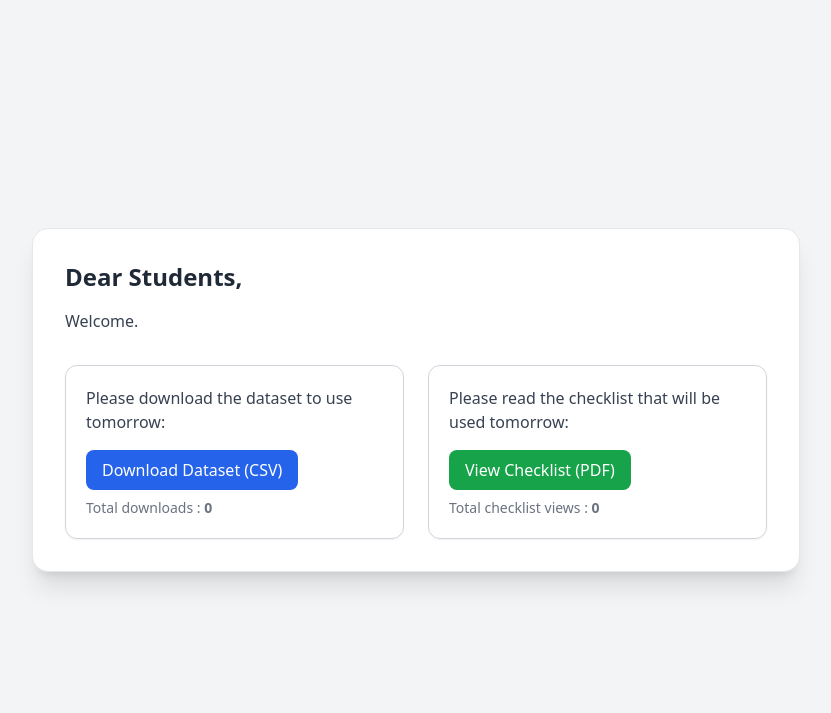
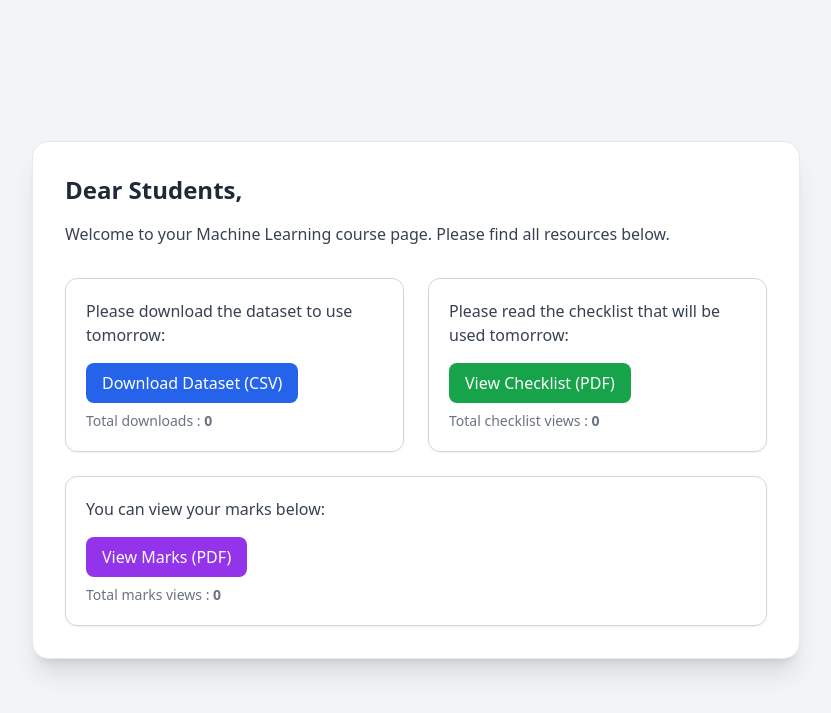
Before and after one commit to CyizaLandry5/Webo, a PHP site: page /machine_learning.php in a window 1280 px wide. Shown: the top 713 px of the page, without its empty margins (224-1055 px from the left). Run offline with PHP 8.4, Linux system fonts and the light colour scheme; some libraries are stand-ins or nearby versions.

Commit message:
update page

```diff
--- a/machine_learning.php
+++ b/machine_learning.php
@@ -12,36 +12,34 @@ function log_action($type) {
         $lines = file($logFile, FILE_IGNORE_NEW_LINES | FILE_SKIP_EMPTY_LINES);
         foreach ($lines as $line) {
             list($logIp, $logType, $logTime) = explode(',', $line);
-            // Keep only logs from the last hour
             if (($time - (int)$logTime) < $oneHour) {
                 $logs[] = [$logIp, $logType, $logTime];
             }
         }
     }
 
-    // Check if this IP already logged this action within the last hour
+    // Prevent duplicate within 1 hour
     foreach ($logs as $entry) {
         if ($entry[0] === $ip && $entry[1] === $type && ($time - (int)$entry[2]) < $oneHour) {
-            return false; // Already counted within the hour
+            return false;
         }
     }
 
-    // Log new entry
+    // Add new log
     $logs[] = [$ip, $type, $time];
     $fp = fopen($logFile, 'w');
     foreach ($logs as $entry) {
         fputcsv($fp, $entry);
     }
     fclose($fp);
-
     return true;
 }
 
-// === FILE DOWNLOAD HANDLER ===
+// === FILE HANDLERS ===
 if (isset($_GET['download']) && $_GET['download'] === 'dataset') {
     $file = 'dataset_mid_term.csv';
     if (file_exists($file)) {
-        log_action('dataset'); // Log dataset download
+        log_action('dataset');
         header('Content-Description: File Transfer');
         header('Content-Type: text/csv');
         header('Content-Disposition: attachment; filename="' . basename($file) . '"');
@@ -57,27 +55,37 @@ if (isset($_GET['download']) && $_GET['download'] === 'dataset') {
     }
 }
 
-// === CHECKLIST VIEW HANDLER ===
 if (isset($_GET['view']) && $_GET['view'] === 'checklist') {
-    log_action('checklist'); // Log checklist view
+    log_action('checklist');
     header("Location: checklist.pdf");
+    exit;
+}
+
+// New: Marks file download/view handler
+if (isset($_GET['view']) && $_GET['view'] === 'marks') {
+    log_action('marks');
+    header("Location: marks.pdf");
     exit;
 }
 
 // === Count totals ===
 $totalDataset = 0;
 $totalChecklist = 0;
+$totalMarks = 0;
+
 if (file_exists('download_log.csv')) {
     $lines = file('download_log.csv', FILE_IGNORE_NEW_LINES | FILE_SKIP_EMPTY_LINES);
     foreach ($lines as $line) {
         list($ip, $type, $t) = explode(',', $line);
         if ($type === 'dataset') $totalDataset++;
         if ($type === 'checklist') $totalChecklist++;
+        if ($type === 'marks') $totalMarks++;
     }
 }
 
 $datasetFile = "?download=dataset";
 $checklistFile = "?view=checklist";
+$marksFile = "?view=marks";
 ?>
 
 <!DOCTYPE html>
@@ -92,14 +100,12 @@ $checklistFile = "?view=checklist";
 
   <div class="bg-white shadow-xl rounded-2xl p-8 max-w-3xl w-full border border-gray-200">
     <h1 class="text-2xl font-semibold text-gray-800 mb-4">Dear Students,</h1>
-    <p class="text-gray-700 mb-8">Welcome.</p>
+    <p class="text-gray-700 mb-8">Welcome to your Machine Learning course page. Please find all resources below.</p>
 
     <div class="grid md:grid-cols-2 gap-6">
       <!-- Dataset -->
       <div class="border border-gray-300 rounded-xl p-5 shadow-sm">
-        <p class="text-gray-700 mb-2">
-          Please download the dataset to use tomorrow:
-        </p>
+        <p class="text-gray-700 mb-2">Please download the dataset to use tomorrow:</p>
         <a href="<?php echo $datasetFile; ?>"
            class="inline-flex items-center px-4 py-2 mt-2 bg-blue-600 text-white font-medium rounded-lg hover:bg-blue-700 transition">
           Download Dataset (CSV)
@@ -111,9 +117,7 @@ $checklistFile = "?view=checklist";
 
       <!-- Checklist -->
       <div class="border border-gray-300 rounded-xl p-5 shadow-sm">
-        <p class="text-gray-700 mb-2">
-          Please read the checklist that will be used tomorrow:
-        </p>
+        <p class="text-gray-700 mb-2">Please read the checklist that will be used tomorrow:</p>
         <a href="<?php echo $checklistFile; ?>"
            class="inline-flex items-center px-4 py-2 mt-2 bg-green-600 text-white font-medium rounded-lg hover:bg-green-700 transition">
           View Checklist (PDF)
@@ -123,8 +127,17 @@ $checklistFile = "?view=checklist";
         </p>
       </div>
 
-      <!-- Google Form Submission -->
-
+      <!-- Marks -->
+      <div class="border border-gray-300 rounded-xl p-5 shadow-sm md:col-span-2">
+        <p class="text-gray-700 mb-2">You can view your marks below:</p>
+        <a href="<?php echo $marksFile; ?>"
+           class="inline-flex items-center px-4 py-2 mt-2 bg-purple-600 text-white font-medium rounded-lg hover:bg-purple-700 transition">
+          View Marks (PDF)
+        </a>
+        <p class="text-sm text-gray-500 mt-2">
+          Total marks views : <strong><?php echo $totalMarks; ?></strong>
+        </p>
+      </div>
     </div>
   </div>
 
```
